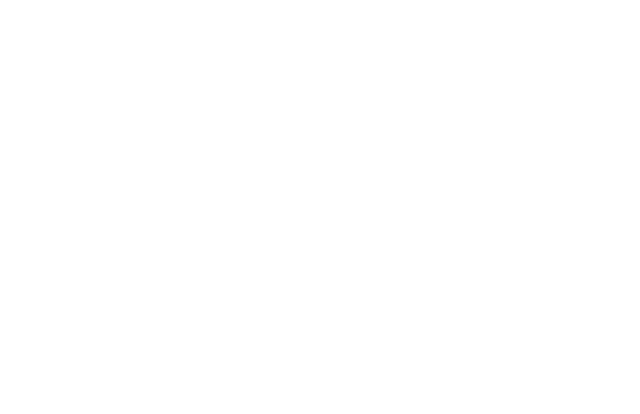
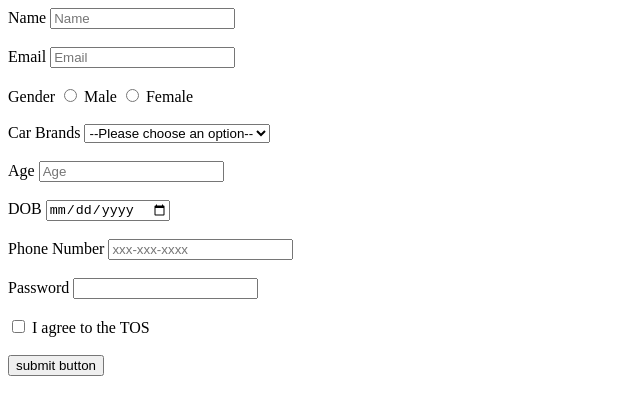
Before and after one commit to acciojob/signup-form-car-AkashShukla4, a website: page main.html in a window 1280 px wide. Shown: the whole page, without its empty margins (0-640 px from the left). Drawn offline with Linux system fonts and the light colour scheme.

Commit message:
created a submission

```diff
--- a/main.html
+++ b/main.html
@@ -8,6 +8,54 @@
 
 <body>
 	<!-- the entire body must be written by student -->
+	<form>
+<label for="name">Name</label>
+<input type="text" required placeholder="Name" id="name">
+<br>
+<br>
+<label for="email">Email</label>
+<input  type="email" required placeholder="Email" id="email">
+<br>
+<br>
+<label for="gender">Gender</label>
+<input type="radio" required id="gender_m" class="gender">
+<label for="gender_m">Male</label>
+<input type="radio" required id="gender_m" class="gender">
+<label for="gender_f">Female</label>
+<br>
+<br>
+<label for="cars">Car Brands</label>
+<select required>
+<option value="" disabled selected hidden>--Please choose an option--</option>
+<option value="BMW">BMW</option>
+<option value="Audi"> Audi</option>
+<option value="Mercedez"> Mercedez</option>
+</select>
+<br>
+<br>
+<label for="age">Age</label>
+<input type="number" required placeholder="Age" id="age">
+<br>
+<br>
+<label for="dob">DOB</label>
+<input type="date" required id="dob">
+<br>
+<br>
+<label for="tel">Phone Number</label>
+<input type="number" placeholder="xxx-xxx-xxxx" id="tel">
+<br>
+<br>
+<label for="password">Password</label>
+<input type="password" required id="password">
+<br>
+<br>
+<input type="checkbox" required id="tos">
+<label for="tos">I agree to the TOS</label>
+<br>
+<br>
+<button>submit button</button>
+</form>
+
     <script type="text/javascript" src="./script.js">
 </script>
 
```
